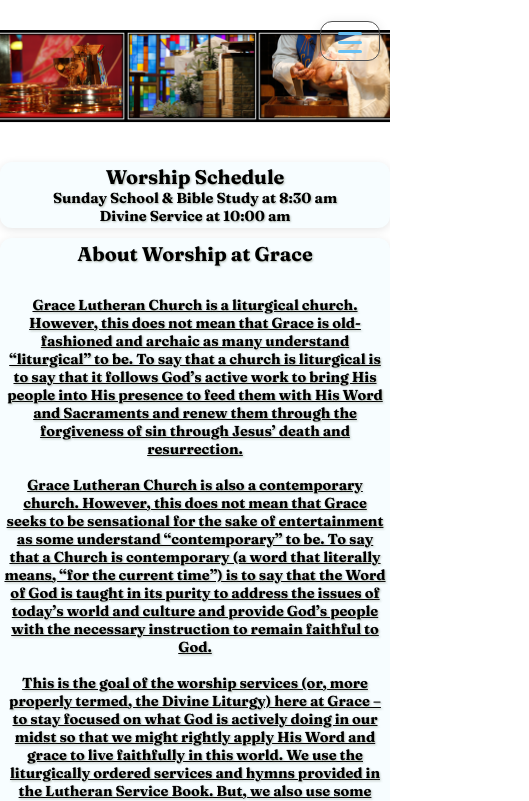
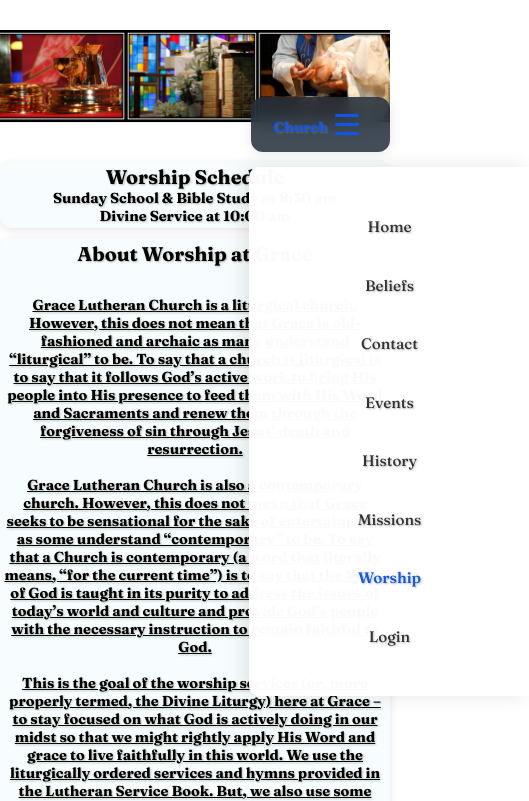
Before and after one commit to RobertGleim/GraceLutheran, a React (Vite) app: page /worship in a window 390 px wide. Shown: the top 801 px of the page, 529 px wide, since content can reach past the window. Built offline with nearby package versions, Linux system fonts and the light colour scheme; no server answers; a web font is replaced by a local one.

Commit message:
nav abr redesign

```diff
--- a/src/components/navbar/NavBar.css
+++ b/src/components/navbar/NavBar.css
@@ -5,121 +5,185 @@
 }
 
 .navbar {
-
   display: flex;
   justify-content: space-between;
-   align-items: end;
-
- }
- .navbar.burger-navbar {
-  background-color: transparent;
-  border: 1px solid #555;
-
-
+  align-items: center;
+  padding: 1.5rem 3rem;
+  background: rgba(255, 255, 255, 0.95);
+  backdrop-filter: blur(10px);
+  box-shadow: 0 2px 10px rgba(0, 0, 0, 0.1);
+  position: relative;
+  z-index: 1000;
 }
 
- .burger-navbar {
-   display: flex;
-   align-items: center;
-   z-index: 10;
-   background: transparent;
-   border: none;
-   box-shadow: none;
-    cursor: pointer;
-   position: absolute;
-   top: 20px;
-   right: 20px;
-   flex-direction: column;
-   height: 40px;
-   width: 60px;
-   padding: 0;
-   margin: 0;
-   margin-right: 10px;
+.nav-logo {
+  font-size: 1.5rem;
+  font-weight: 700;
+  color: #1056ec;
+}
+
+.nav-logo a {
+  color: #1056ec;
+  text-decoration: none;
+  transition: color 0.3s;
+}
+
+.nav-logo a:hover {
+  color: #68c0f3;
 }
 
 .burger-menu {
+  display: none;
   width: 40px;
-
-   display: flex;
+  height: 40px;
   flex-direction: column;
   justify-content: center;
   align-items: center;
   background: transparent;
   border: none;
-   border-radius: 8px;
   cursor: pointer;
-   margin-bottom: 0.5rem;
-   transition: background 0.2s;
+  padding: 0;
+  transition: all 0.3s;
 }
 
 .burger-bar {
   width: 24px;
   height: 3px;
-   background: #68c0f3;
+  background: #1056ec;
   margin: 3px 0;
   border-radius: 2px;
   transition: all 0.3s;
 }
+
+.burger-menu.open .burger-bar:nth-child(1) {
+  transform: translateY(9px) rotate(45deg);
+}
+
+.burger-menu.open .burger-bar:nth-child(2) {
+  opacity: 0;
+}
+
+.burger-menu.open .burger-bar:nth-child(3) {
+  transform: translateY(-9px) rotate(-45deg);
+}
+
 .nav-links {
-   display: none;
-   flex-direction: column;
-   align-items: flex-end;
-   border-radius: 10px;
-   padding: 1rem 1.5rem;
-   margin-top: 0.5rem;
+  display: flex;
+  flex-direction: row;
+  align-items: center;
+  gap: 2rem;
+  padding: 0;
+  margin: 0;
+  background: transparent;
 }
- .nav-links.show {
-   display: flex;
-   background-color: #d6e1f8;
-   margin-right: 60px;
+
+.nav-links a {
+  color: #333;
+  text-decoration: none;
+  font-size: 1rem;
+  font-weight: 500;
+  padding: 0.5rem 1rem;
+  border-radius: 6px;
+  transition: all 0.3s;
+  position: relative;
 }
- .nav-links a {
+
+.nav-links a::after {
+  content: '';
+  position: absolute;
+  bottom: 0;
+  left: 50%;
+  transform: translateX(-50%);
+  width: 0;
+  height: 2px;
+  background: #1056ec;
+  transition: width 0.3s;
+}
+
+.nav-links a:hover {
   color: #1056ec;
-   text-decoration: none;
-   text-shadow: #000000;
-   margin: 0 auto;
-   font-size: 1.1rem;
-   font-weight: 500;
-   transition: color 0.2s;
+  background: rgba(16, 86, 236, 0.05);
 }
- .nav-links a:hover {
-   color: #b3cbe6;
-   text-decoration: underline;
+
+.nav-links a:hover::after {
+  width: 80%;
+}
+
+.nav-links a.active {
+  color: #1056ec;
+  font-weight: 600;
 }
 
 .nav-logout-btn {
-   background: transparent;
+  background: #1056ec;
   border: none;
-   color: #1056ec;
-   font-size: 1.1rem;
+  color: white;
+  font-size: 1rem;
   font-weight: 500;
   cursor: pointer;
-   padding: 0;
-   margin: 0 auto;
-   transition: color 0.2s;
+  padding: 0.5rem 1.5rem;
+  border-radius: 6px;
+  transition: all 0.3s;
 }
 
 .nav-logout-btn:hover {
-   color: #b3cbe6;
-   text-decoration: underline;
+  background: #68c0f3;
+  transform: translateY(-2px);
+  box-shadow: 0 4px 12px rgba(16, 86, 236, 0.3);
 }
 
-nav {
-  display: flex;
-  justify-content: center;
-  align-items: center;
-
-  color: rgb(126, 46, 46);
-  padding: 1rem;
-  border-radius: 10px;
+/* Mobile Styles */
+@media (max-width: 968px) {
+  .navbar {
+    padding: 1rem 1.5rem;
   }
 
-nav a {
-  color: rgb(187, 77, 77);
-  text-decoration: none;
-  margin: 0 1rem;
+  .burger-menu {
+    display: flex;
   }
 
-nav a:hover {
-  text-decoration: underline;
+  .nav-links {
+    position: fixed;
+    top: 70px;
+    right: -100%;
+    flex-direction: column;
+    background: rgba(255, 255, 255, 0.98);
+    backdrop-filter: blur(10px);
+    width: 280px;
+    padding: 2rem 1.5rem;
+    border-radius: 10px 0 0 10px;
+    box-shadow: -5px 0 20px rgba(0, 0, 0, 0.1);
+    transition: right 0.3s ease-in-out;
+    gap: 0;
   }
+
+  .nav-links.show {
+    right: 0;
+  }
+
+  .nav-links a {
+    width: 100%;
+    padding: 1rem;
+    margin: 0.3rem 0;
+    text-align: center;
+  }
+
+  .nav-links a::after {
+    display: none;
+  }
+
+  .nav-logout-btn {
+    width: 100%;
+    margin-top: 0.5rem;
+  }
+}
+
+@media (max-width: 768px) {
+  .navbar {
+    padding: 1rem;
+  }
+
+  .nav-logo {
+    font-size: 1.3rem;
+  }
+}
--- a/src/components/navbar/NavBar.jsx
+++ b/src/components/navbar/NavBar.jsx
@@ -1,4 +1,3 @@
-
 import React, { useState } from "react";
 import { NavLink } from "react-router-dom";
 import { useAuth } from "../../contexts/AuthContext";
@@ -16,7 +15,10 @@ const NavBar = () => {
   };
 
   return (
-    <div className="navbar burger-navbar">
+    <div className="navbar">
+      <div className="nav-logo">
+        <NavLink to="/" onClick={() => setOpen(false)}>Church</NavLink>
+      </div>
       <button
         className={`burger-menu${open ? ' open' : ''}`}
         onClick={() => setOpen((prev) => !prev)}
```
Lines whose indentation alone changed are shown as unchanged.
